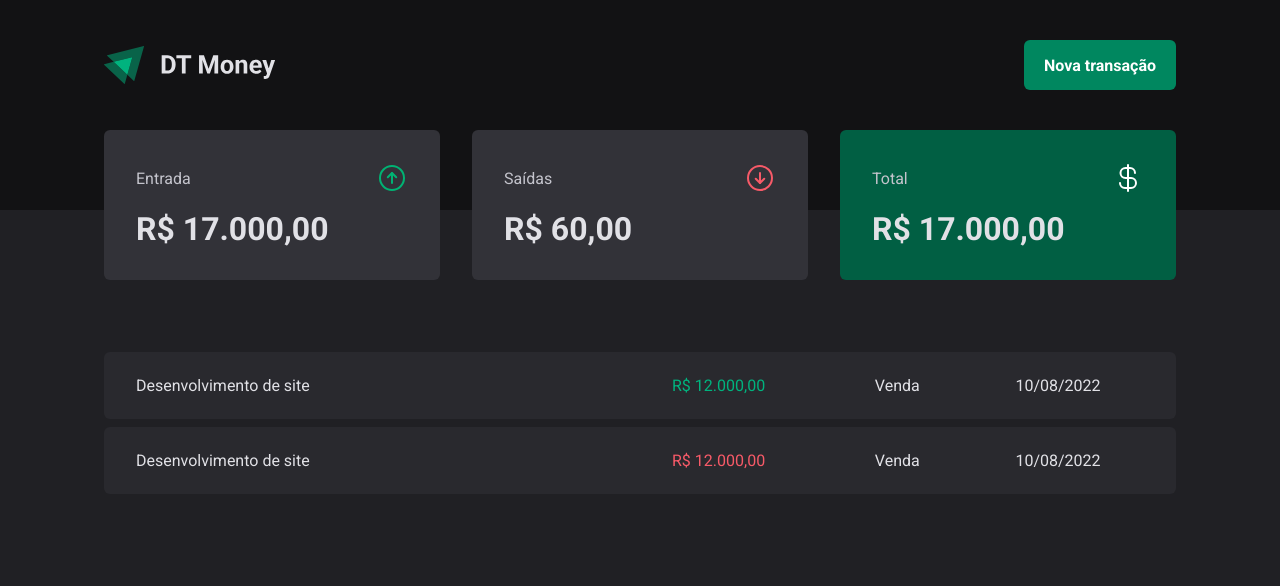
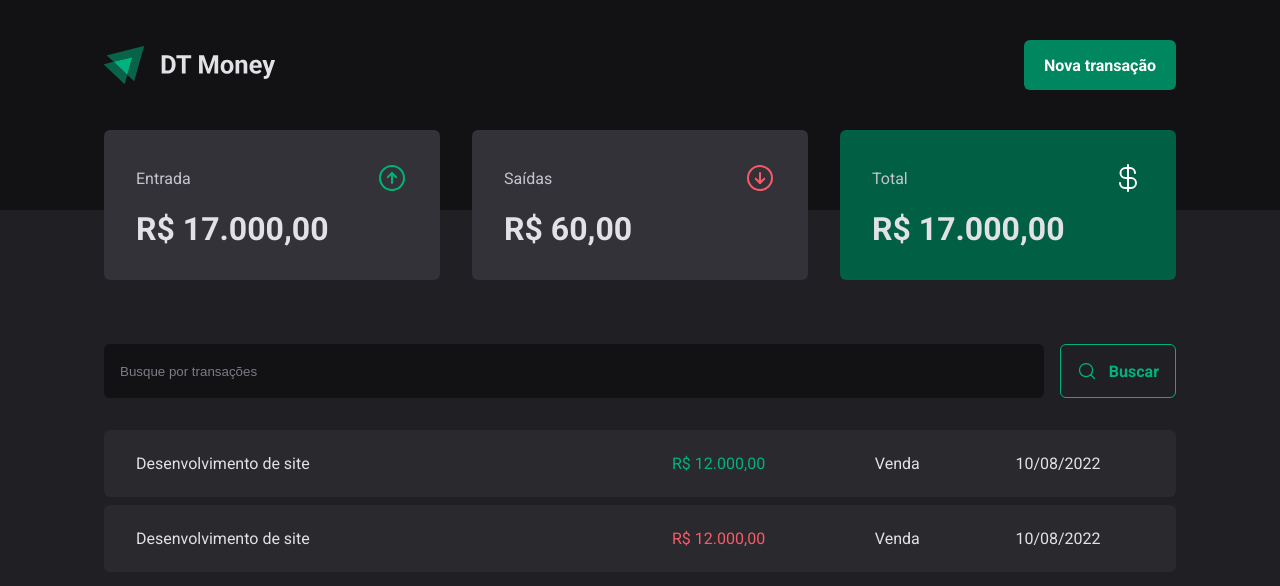
Before and after one commit to moraes3000/rocketseat-03-dt-money, a React (Vite) app: page / in a window 1280 px wide. Shown: the top 586 px of the page. Built offline with nearby package versions, Linux system fonts and the light colour scheme.

Commit message:
Componente: SearchForm

```diff
--- /dev/null
+++ b/src/pages/Transactions/components/SearchForm/index.tsx
@@ -0,0 +1,14 @@
+import { MagnifyingGlass } from "phosphor-react";
+import { SearchFormContainer } from "./styles";
+
+export function SearchForm() {
+  return (
+    <SearchFormContainer>
+      <input type="text" placeholder="Busque por transações" />
+      <button type="submit">
+        <MagnifyingGlass size={20} />
+        Buscar
+      </button>
+    </SearchFormContainer>
+  )
+}
--- /dev/null
+++ b/src/pages/Transactions/components/SearchForm/styles.ts
@@ -0,0 +1,40 @@
+import styled from "styled-components";
+
+export const SearchFormContainer = styled.form`
+  display: flex;
+  gap: 1rem;
+
+  input{
+    flex: 1;
+    border-radius: 6px;
+    border: 0;
+    background: ${props => props.theme['gray-900']};
+    color: ${props => props.theme['gray-300']};
+    padding: 1rem;
+
+    &::placeholder {
+      color: ${props => props.theme['gray-500']};
+    }
+  }
+
+  button{
+    display: flex;
+    align-items: center;
+    gap: 0.75rem;
+
+    border: 0;
+    padding: 1rem;
+    background: transparent;
+    border: 1px solid ${props => props.theme['green-300']};
+    color: ${props => props.theme['green-300']};
+    font-weight: bold;
+    border-radius: 6px;
+
+    &:hover{
+      background: ${props => props.theme['green-500']};
+      border: ${props => props.theme['green-500']};
+      color: ${props => props.theme['white']};
+      transition:  background-color 0.2s, color 0.2s, border-color 0.2s ;
+    }
+  }
+`
--- a/src/pages/Transactions/index.tsx
+++ b/src/pages/Transactions/index.tsx
@@ -1,5 +1,6 @@
 import { Header } from '../../components/Header';
 import { Summary } from '../../components/Summary';
+import { SearchForm } from './components/SearchForm';
 import { PriceHighlight, TransactionContainer, TransactionTable } from './styles';
 
 
@@ -9,6 +10,7 @@
       <Header />
       <Summary />
       <TransactionContainer>
+        <SearchForm />
         <TransactionTable>
           <tbody>
             <tr>
```
